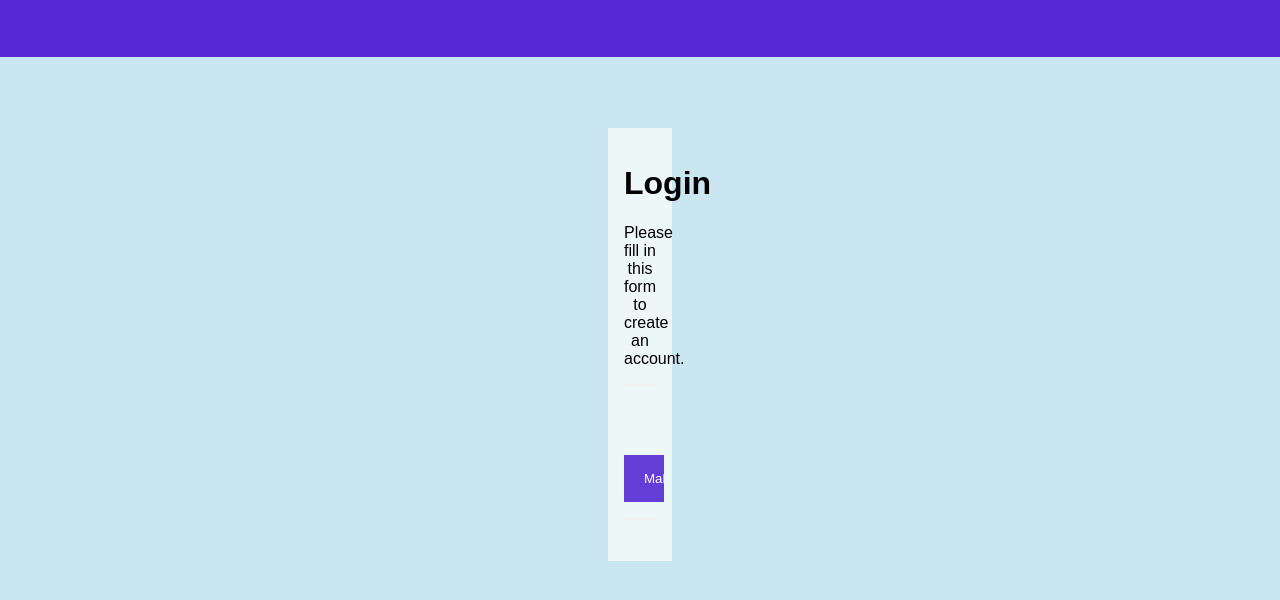
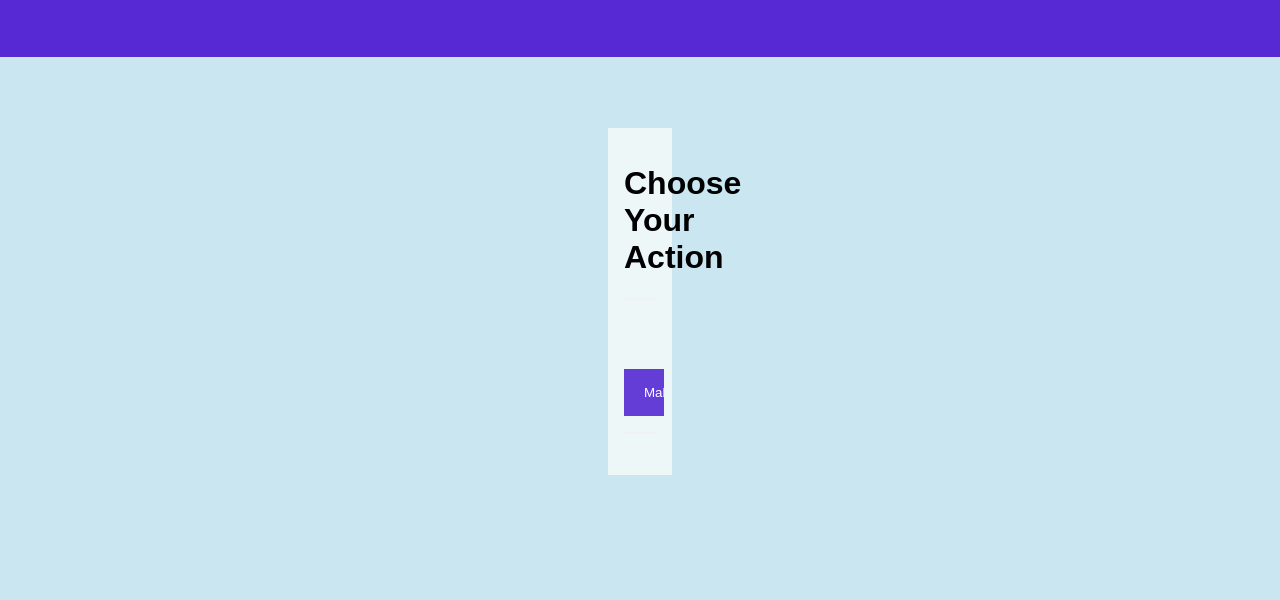
Before and after one commit to commando01000/project, a PHP site: page /afterlogin.php in a window 1280 px wide. Shown: the top 600 px of the page. Run offline with PHP 8.4, Linux system fonts and the light colour scheme.

Commit message:
Update afterlogin.php

```diff
--- a/afterlogin.php
+++ b/afterlogin.php
@@ -14,8 +14,8 @@
 
 <form method="post" action="regFP.php">
 <div class="container">
-<h1>Login </h1>
- <p>Please fill in this form to create an account.</p>
+<h1>Choose Your Action</h1>
+
 
 
 <hr>
```
